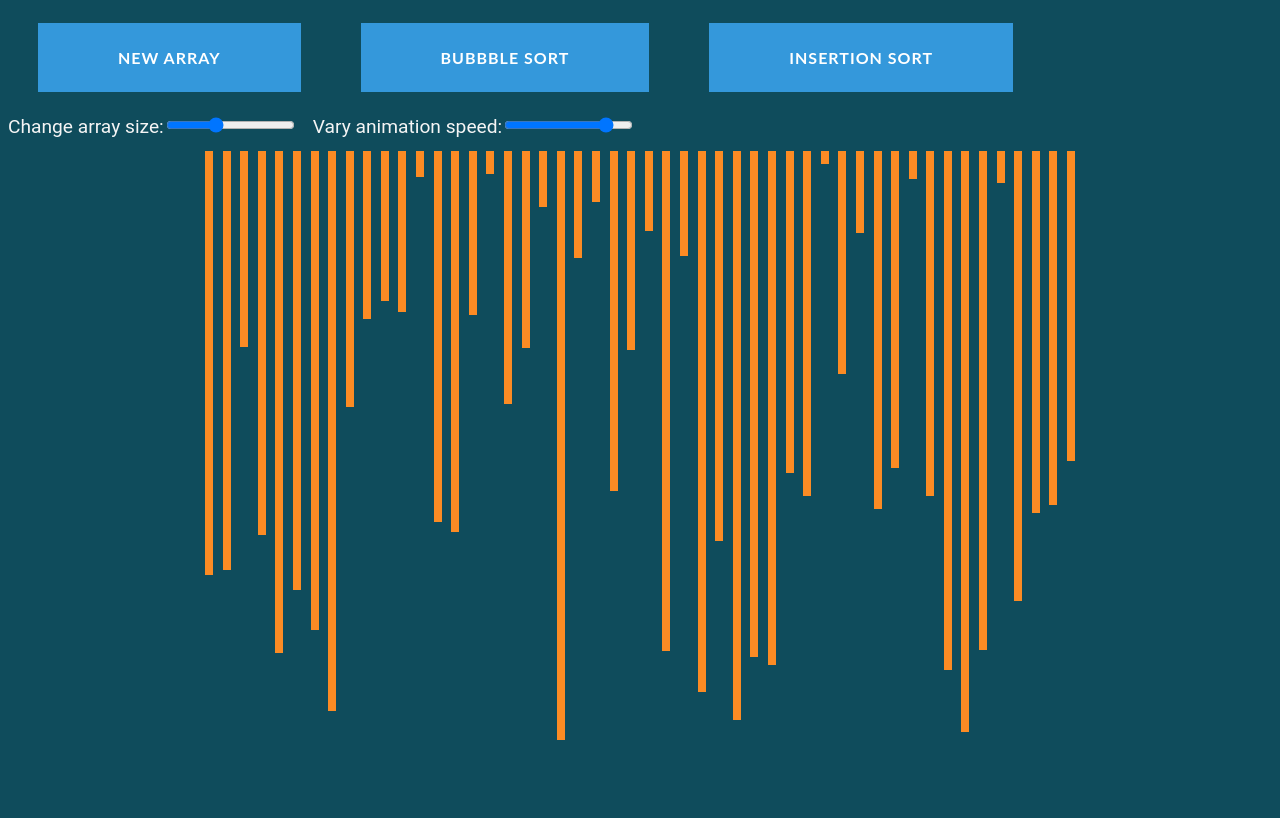
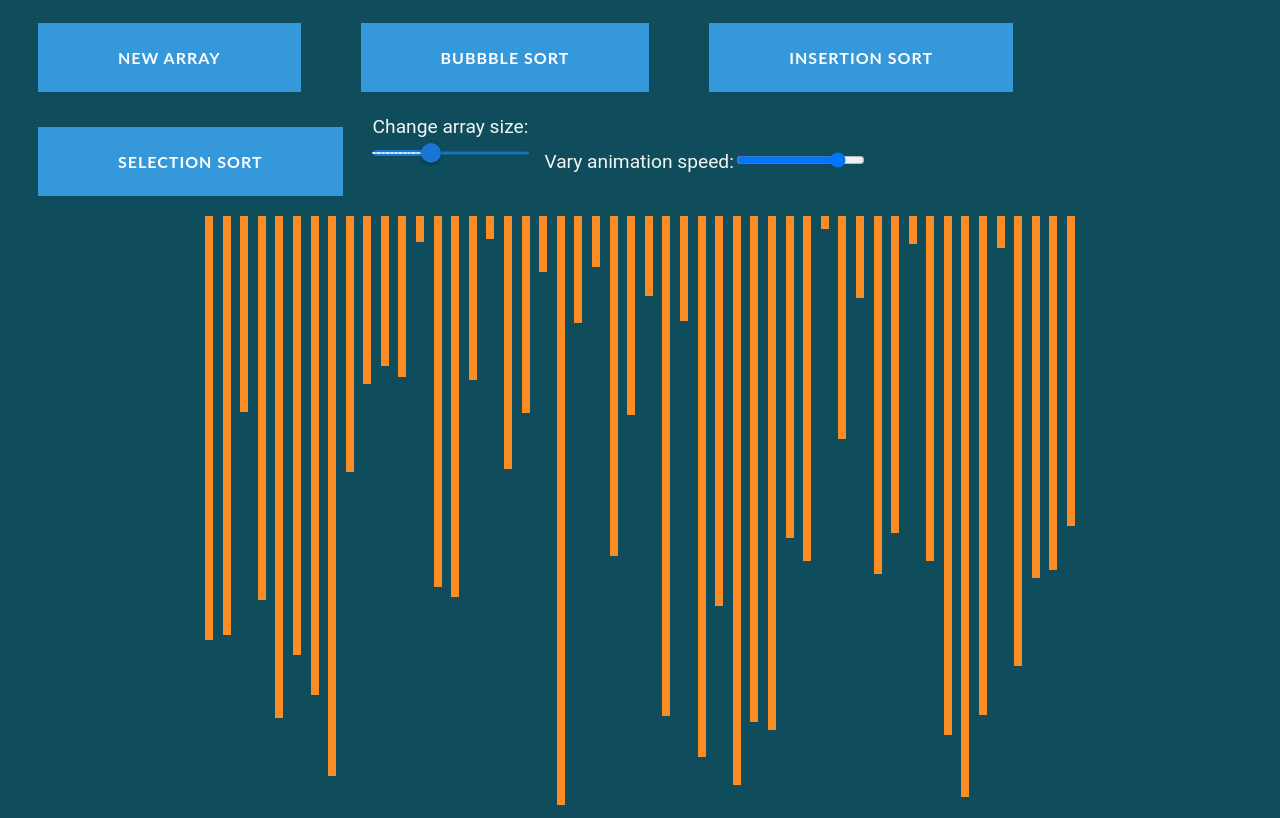
Before and after one commit to sarthakDora/SortAlgoVisualizer.github.io, a React (Create React App) app in the folder sort-algo-visualizer/: page / in a window 1280 px wide. Built offline with nearby package versions, Linux system fonts and the light colour scheme.

Commit message:
selection Sort visualizer added

```diff
--- a/sort-algo-visualizer/src/SortingAlgoComponent/selectionSort.js
+++ b/sort-algo-visualizer/src/SortingAlgoComponent/selectionSort.js
@@ -2,19 +2,25 @@
 
 export function SelectionSort(array)
 {
+    const animations=[];
     let currIndex = 0;
     while(currIndex < array.length -1)
     {
         var smallestIndx = currIndex;
+        animations.push([currIndex,currIndex,"colchng"]);
         for (let i = currIndex + 1; i < array.length; i++)
         {
+            animations.push([i,i,"colchng"]);
+            animations.push([i,i,"colrev"]);
             if(array[smallestIndx] > array[i])
             {
                 smallestIndx = i;
             }
         }
+        animations.push([currIndex,smallestIndx,"swap"]);
+        animations.push([currIndex,smallestIndx,"colrevall"]);
         Helper(currIndex, smallestIndx, array);
         currIndex += 1;
     }
-    return array;
+    return animations;
 }
--- a/sort-algo-visualizer/src/visualizerComponent.jsx
+++ b/sort-algo-visualizer/src/visualizerComponent.jsx
@@ -4,6 +4,8 @@
 import { BubbleSort } from './SortingAlgoComponent/bubbleSort';
 import { InsertionSort } from './SortingAlgoComponent/insertionSort';
 import { SelectionSort } from './SortingAlgoComponent/selectionSort';
+
+import Slider from '@mui/material/Slider';
 
 const color1 = `rgb(242, 242, 242)`;
 const color2 = `rgb(251, 139, 36)`;
@@ -143,6 +145,47 @@
             this.enableButtons();
         }, this.state.animationTime * animations.length);
     }
+    selectionSort() {
+        const animations = SelectionSort(this.state.arr);
+        for (let i = 0; i < animations.length; i++) {
+            const [bar1, bar2, optype] = animations[i];
+            const bar1style = document.getElementById(bar1).style;
+            const bar2style = document.getElementById(bar2).style;
+            switch (optype) {
+                case "colchng":
+                    setTimeout(() => {
+                        bar1style.backgroundColor = color1;
+                        bar2style.backgroundColor = color1;
+                    }, this.state.animationTime * i);
+                    break;
+                case "swap":
+                    setTimeout(() => {
+                        let temp = bar1style.height;
+                        bar1style.height = bar2style.height;
+                        bar2style.height = temp;
+                    }, this.state.animationTime * i);
+                    break;
+                case "colrev":
+                    setTimeout(() => {
+                        bar2style.backgroundColor = color2;
+                    }, this.state.animationTime * i);
+                    break;
+                case "colrevall":
+                    setTimeout(() => {
+                        bar1style.backgroundColor = color2;
+                        bar2style.backgroundColor = color2;
+                    }, this.state.animationTime * i);
+                    break;
+                default:
+                    break;
+            }
+        }
+        setTimeout(() => {
+            this.changetoColor3(this.state.arr, color3);
+            this.enableButtons();
+        }, this.state.animationTime * animations.length);
+    }
+
     onSliderChange(e) {
 
         this.state.SIZE = e.target.value;
@@ -199,10 +242,24 @@
                     this.insertionSort();
                     this.disableButtons("insertion");
                 }}>Insertion Sort</button>
+          <button className="btn btn-1 .btn-sep icon-info" id="selection" onClick={() => {
+                    this.selectionSort();
+                    this.disableButtons("selection");
+                }}>Selection Sort</button>
+
+
 
                 <div style={{ display: "inline-block", margin: "0.5em 0 0.5em" }}>
                     <label style={{ color: "whitesmoke", fontSize: "1.2em", fontFamily: "Roboto" }}>Change array size:</label>
-                    <input className="slider" type="range" min={5} max={125} defaultvalue={50} step={1} onChange={(e) => this.onSliderChange(e)} />
+                    <Slider
+                className="slider"
+        aria-label="Small steps"
+        defaultValue={50}
+        step={1}
+        marks
+        min={5} max={125}
+        onChange={(e) => this.onSliderChange(e)}
+      />
                 </div>
                 <div style={{ display: "inline-block", margin: "0 0 0 1em" }}>
                     <label style={{ color: "whitesmoke", fontSize: "1.2em", fontFamily: "Roboto" }}>Vary animation speed:</label>
```
